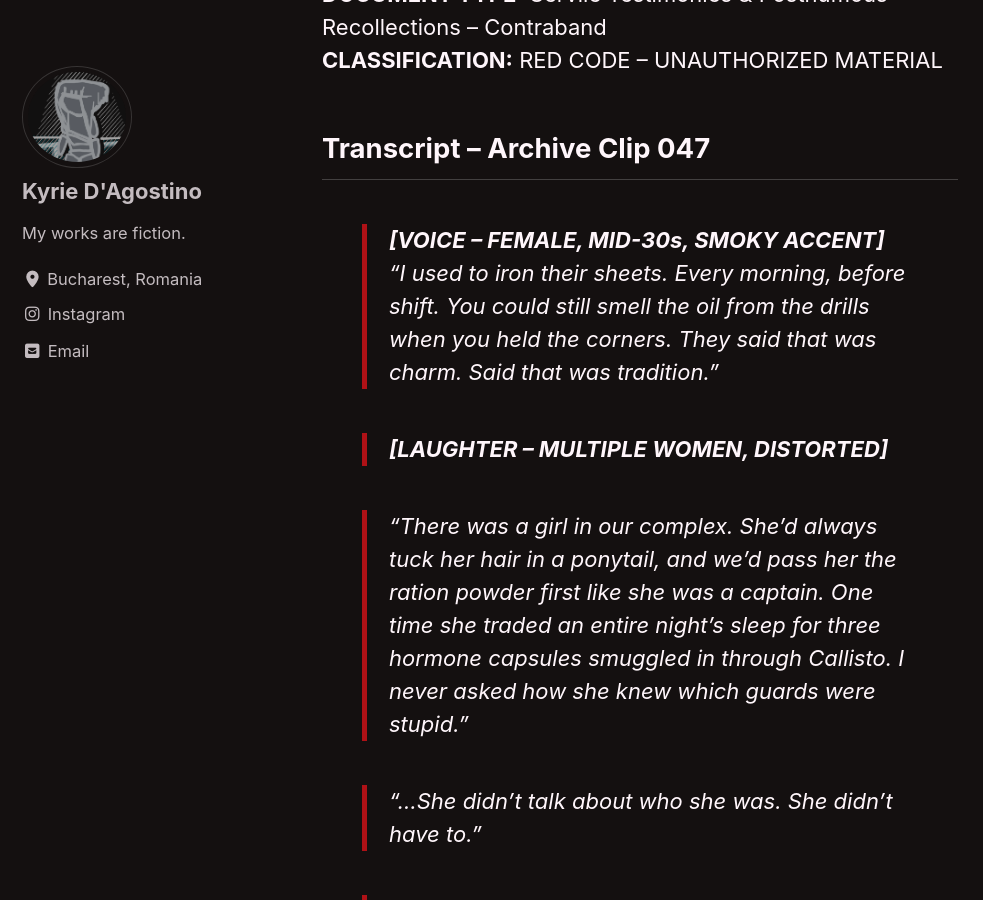
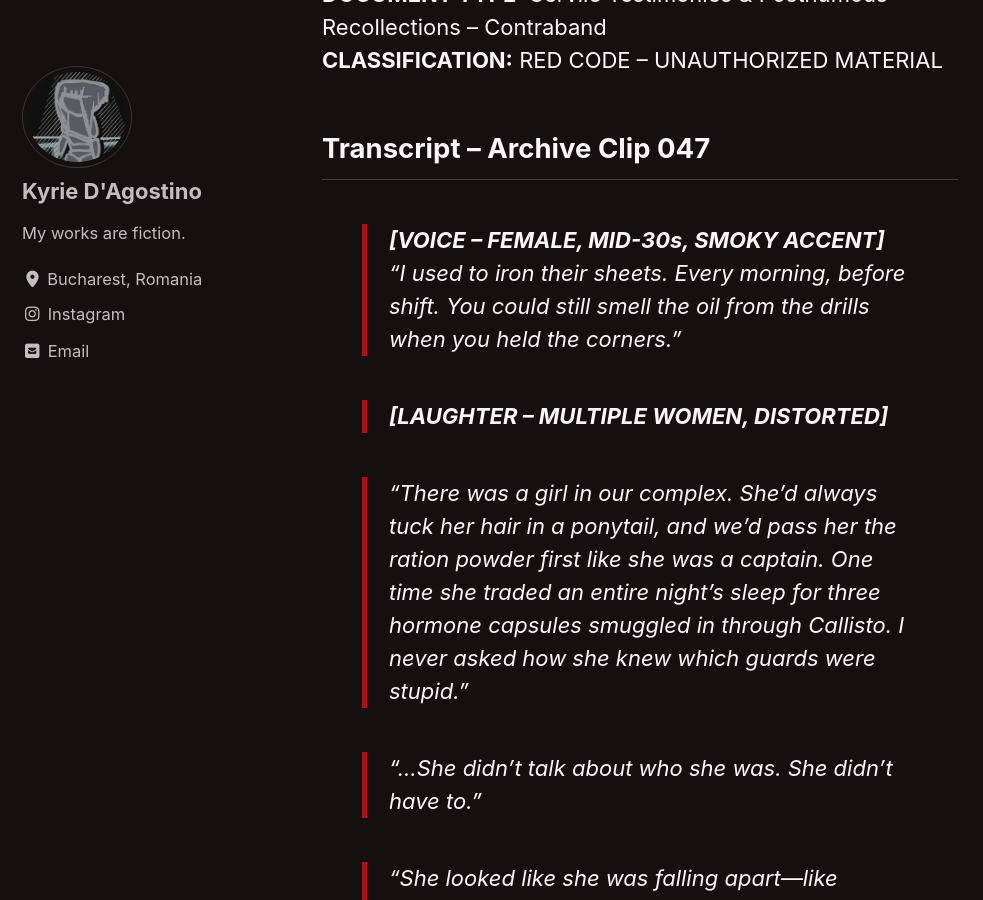
Before and after one commit to kyrie-edelweiss/edelweiss-archive, a Jekyll site: the page built from _pages/red-king.md, in a window 1280 px wide and 900 px high, scrolled down 39557 px. Shown: the whole window, without its empty margins (0-983 px from the left). Built offline with Jekyll 4.4.1, drawn with Linux system fonts in a browser that asks for light colours; cached includes are drawn as plain includes; our own code applies the rules of GitHub Pages for plain Markdown files.

Commit message:
Update red-king.md

```diff
--- a/_pages/red-king.md
+++ b/_pages/red-king.md
@@ -781,7 +781,7 @@ This could not be kept up any longer.
 
 ## Transcript – Archive Clip 047
 > **[VOICE – FEMALE, MID-30s, SMOKY ACCENT]**
-> *"I used to iron their sheets. Every morning, before shift. You could still smell the oil from the drills when you held the corners. They said that was charm. Said that was tradition."*
+> *"I used to iron their sheets. Every morning, before shift. You could still smell the oil from the drills when you held the corners."*
 
 > **[LAUGHTER – MULTIPLE WOMEN, DISTORTED]**
 
```
